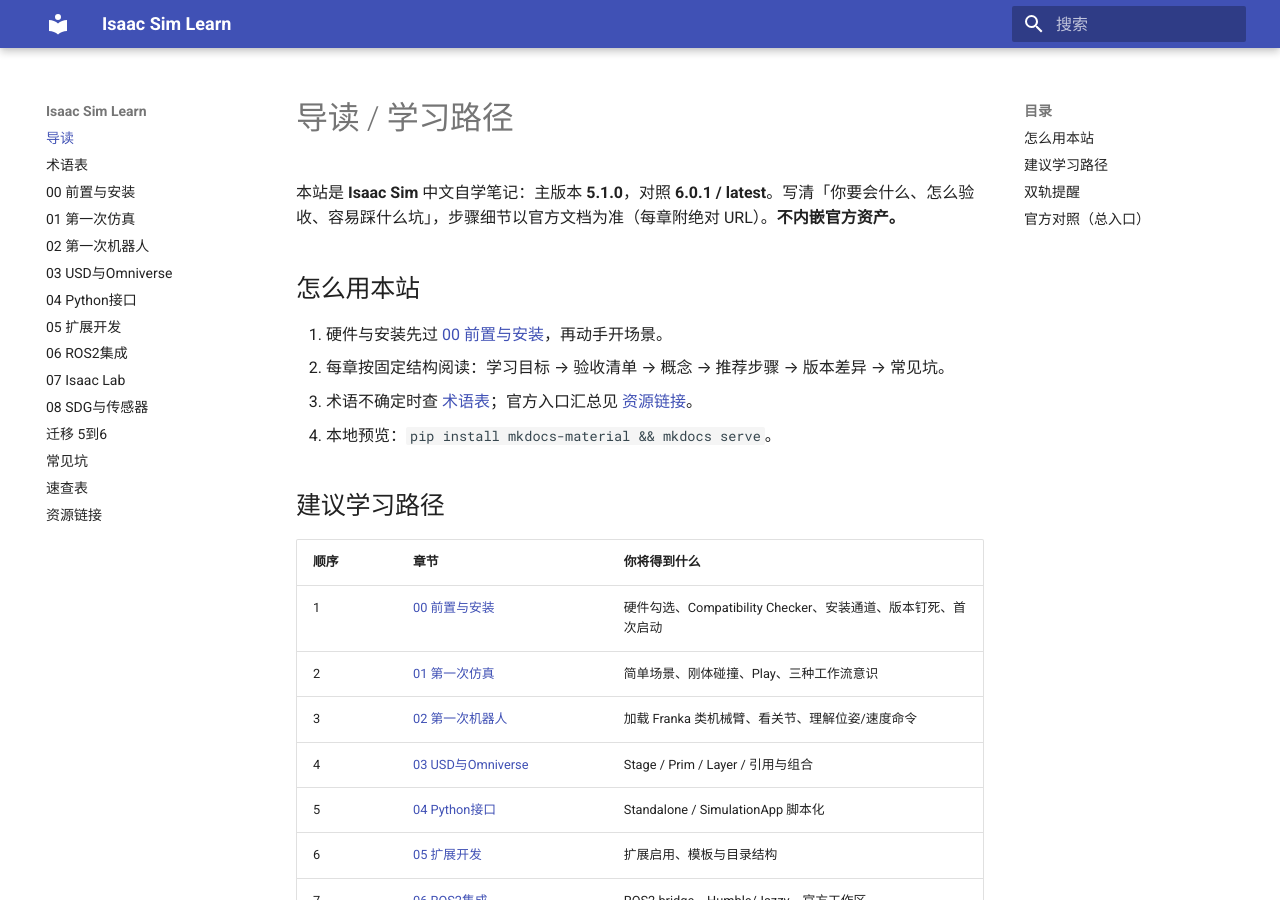
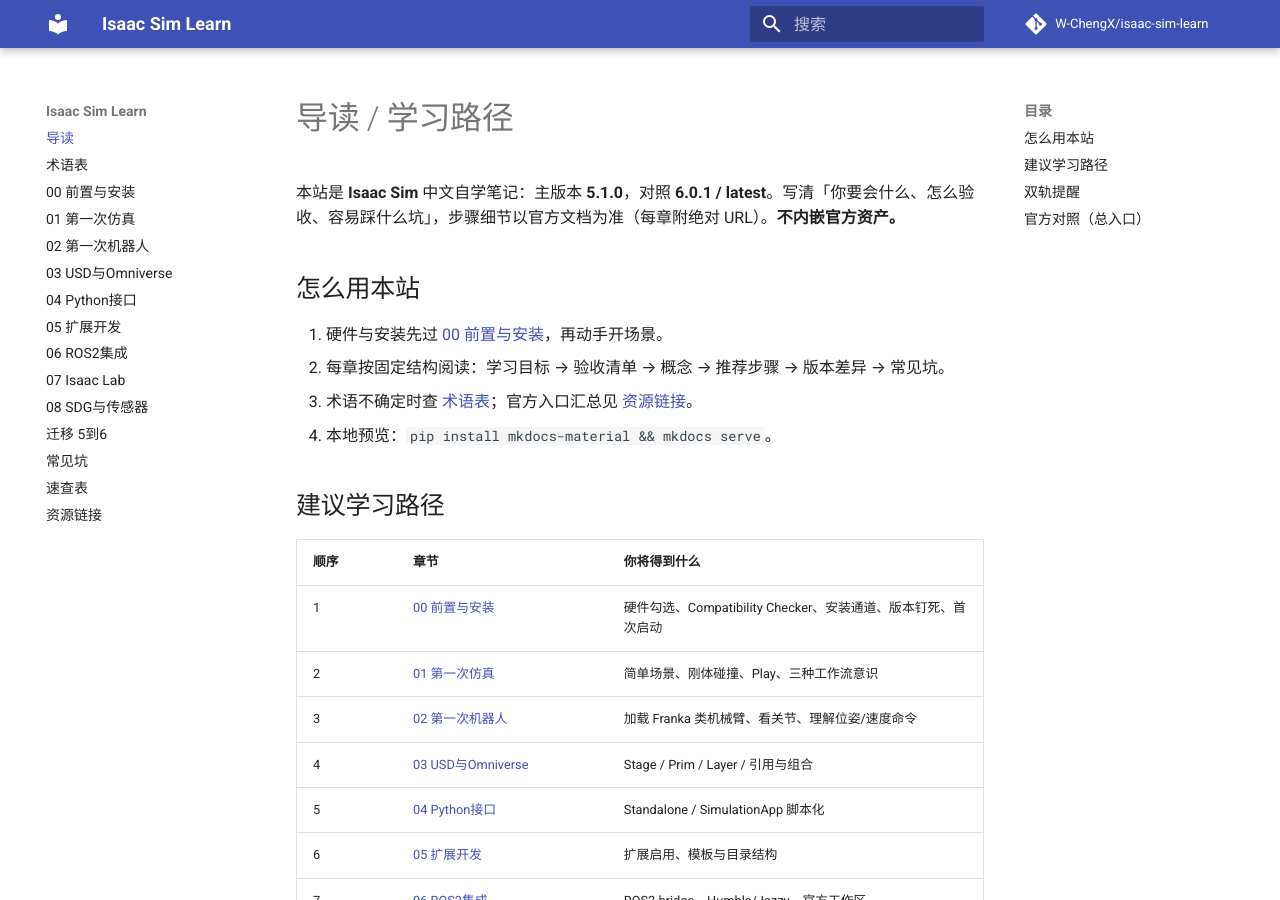
Before and after one commit to W-ChengX/isaac-sim-learn, an MkDocs documentation site: the page built from docs/index.md, in a window 1280 px wide and 900 px high. Built offline with MkDocs 1.6.1 and Material for MkDocs 9.7.7, drawn with Linux system fonts in a browser that asks for light colours; comment, search, counter and statistics services are not loaded.

Commit message:
docs: set site_url for GitHub Pages

```diff
--- a/mkdocs.yml
+++ b/mkdocs.yml
@@ -1,5 +1,8 @@
 site_name: Isaac Sim Learn
 site_description: Isaac Sim 中文自学笔记（主路径 5.1.0，对照 6.0.1/latest）
+site_url: https://w-chengx.github.io/isaac-sim-learn/
+repo_url: https://github.com/W-ChengX/isaac-sim-learn
+repo_name: W-ChengX/isaac-sim-learn
 docs_dir: docs
 
 theme:
```
